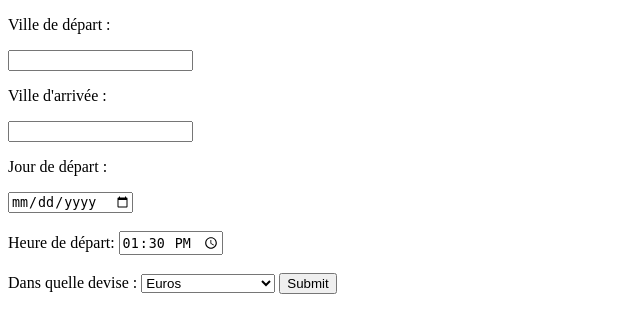
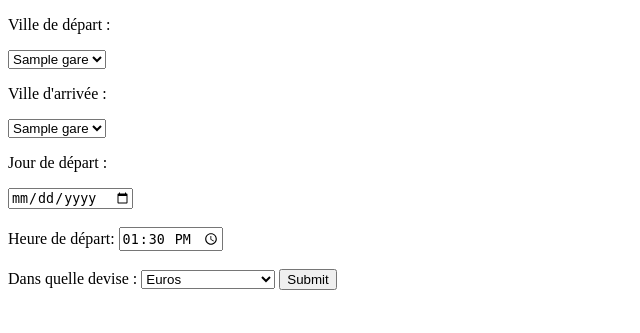
Before and after one commit to RHacklette/trouve_ton_train, a Flask app: template templates/formCalcul.html in a window 1280 px wide. Shown: the top 333 px of the page, without its empty margins (0-640 px from the left). Run offline with Flask 2, Linux system fonts and the light colour scheme; the template is opened without the code that fills it: most values are stand-ins (such as "Sample title", 1, 10 or a date in 2020).

Commit message:
menu déroulant

```diff
--- a/app.py
+++ b/app.py
@@ -15,7 +15,8 @@ def index():
 
 @app.route('/formCalcul')
 def formCalcul():
-    return render_template("formCalcul.html")
+    listgare = List_Gare()
+    return render_template("formCalcul.html", listgare=listgare)
 
 @app.route('/Calcul', methods=['GET','POST'])
 def Calcul():
@@ -53,6 +54,24 @@ def Calcul():
 
         return render_template("result.html", result=round(distance,2), prix=round(prixtrajet['prix'],2), devise=devise, tableau=tabdeparttrain)
 
+def List_Gare() :
+    token_auth = '5e044075-940e-4989-87ba-202e60af9e75'
+
+    api_get_gare = requests.get('https://data.sncf.com/api/records/1.0/search/?dataset=referentiel-gares-voyageurs?', auth=(token_auth, '')).json()
+
+
+    if 'error' in api_get_gare:
+        tabgare="error"
+    else:
+        tabgare = []
+        n = len(api_get_gare['records'])
+        if n > 0:
+            for i in range(0, n):
+                tabgare.append(tabgare['records'][i]['fields']['gare_alias_libelle_noncontraint'])
+
+    return(tabgare)
+
+
 def Calcul_distance(town1,town2) :
     url_town1 = 'https://data.sncf.com/api/records/1.0/search/?dataset=referentiel-gares-voyageurs&q=' + town1
     url_town2 = 'https://data.sncf.com/api/records/1.0/search/?dataset=referentiel-gares-voyageurs&q=' + town2
@@ -74,8 +93,8 @@ def Next_train(town1,town2,datetimesncf) :
     token_auth = '5e044075-940e-4989-87ba-202e60af9e75'
     #token_auth = keyring.get_password("sncf", "ensae_teaching_cs,key")
     #https://api.sncf.com/v1/coverage/sncf/journeys?from=stop_area:OCE:SA:87746008&to=stop_area:OCE:SA:87722025&datetime=20200317T112327&key=%275e044075-940e-4989-87ba-202e60af9e75a%27
-    url_town1 = 'https://data.sncf.com/api/records/1.0/search/?dataset=referentiel-gares-voyageurs&q=' + town1
-    url_town2 = 'https://data.sncf.com/api/records/1.0/search/?dataset=referentiel-gares-voyageurs&q=' + town2
+    url_town1 = 'https://data.sncf.com/api/records/1.0/search/?dataset=referentiel-gares-voyageurs&q="' + town1+'"'
+    url_town2 = 'https://data.sncf.com/api/records/1.0/search/?dataset=referentiel-gares-voyageurs&q="' + town2+'"'
     api_town1 = requests.get(url_town1).json()
     api_town2 = requests.get(url_town2).json()
     UIC1 = api_town1['records'][0]['fields']['pltf_uic_code']
--- a/templates/formCalcul.html
+++ b/templates/formCalcul.html
@@ -5,8 +5,18 @@
 </head>
 <body>
 <form action="/Calcul" method="post">
-    <p>Ville de départ :</p><input type="text" name="town1">
-    <p>Ville d'arrivée :</p><input type="town2" name="town2">
+    <p>Ville de départ :</p>
+    <select name=town1 method="GET">
+        {% for gare in listgare %}
+        <option value= "{{gare}}" SELECTED>{{gare}}</option>"
+        {% endfor %}
+    </select>
+    <p>Ville d'arrivée :</p>
+    <select name=town2 method="GET">
+        {% for gare in listgare %}
+        <option value= "{{gare}}" SELECTED>{{gare}}</option>"
+        {% endfor %}
+    </select>
     <p>Jour de départ :</p><input type="date" name="daydepart"><br><br>
     <label>Heure de départ: </label>
 	<input type="time" name="timedepart" value="13:30"><br><br>
```
Also changed, not shown: templates/result2.html (deleted, +0 -15 lines).
